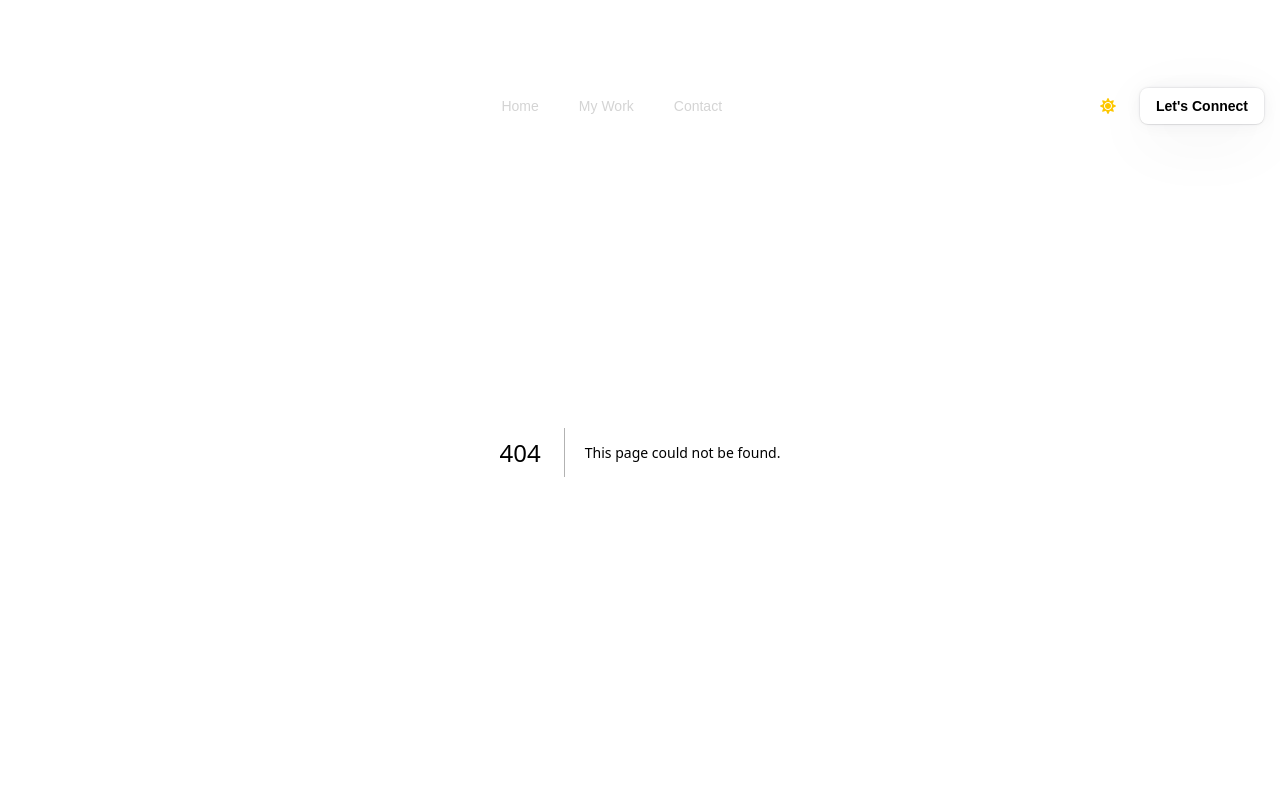
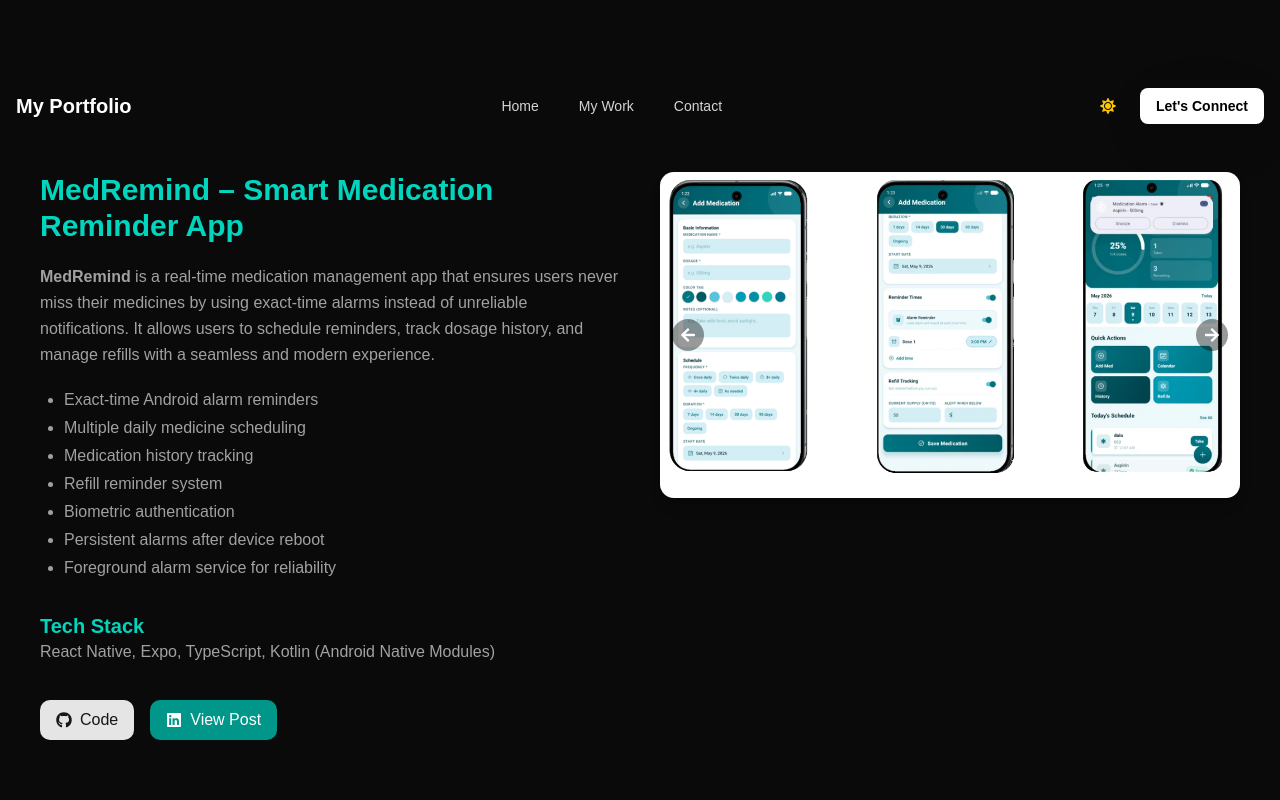
Before and after one commit to Guna-meda/My-portfolio-2025, a Next.js app: page /projects/MedRemind in a window 1280 px wide. Before the commit this address had no page. Shown: the top 800 px of the page. Built offline with nearby package versions, Linux system fonts and the light colour scheme; a web font is replaced by a local one.

Commit message:
Medremind udated

```diff
--- /dev/null
+++ b/app/projects/MedRemind/page.js
@@ -0,0 +1,134 @@
+"use client";
+
+import { useState, useEffect } from "react";
+import {
+  FaArrowLeft,
+  FaArrowRight,
+  FaGithub,
+  FaLinkedin,
+} from "react-icons/fa";
+
+export default function MedRemindProjectPage() {
+  const images = [
+    "/images/MedRemind.png",
+    "/images/medremind2.png",
+  ];
+
+  const [currentImageIndex, setCurrentImageIndex] = useState(0);
+
+  const handlePrevImage = () => {
+    setCurrentImageIndex((prev) =>
+      prev === 0 ? images.length - 1 : prev - 1
+    );
+  };
+
+  const handleNextImage = () => {
+    setCurrentImageIndex((prev) =>
+      prev === images.length - 1 ? 0 : prev + 1
+    );
+  };
+
+  useEffect(() => {
+    const timer = setInterval(() => {
+      setCurrentImageIndex((prev) =>
+        prev === images.length - 1 ? 0 : prev + 1
+      );
+    }, 3000);
+
+    return () => clearInterval(timer);
+  }, []);
+
+  return (
+    <div className="min-h-screen bg-background text-foreground flex flex-col lg:flex-row items-center lg:items-start gap-10 p-6 md:p-10 mt-20">
+
+      {/* LEFT SECTION */}
+      <div className="flex flex-col w-full lg:w-1/2 gap-5">
+
+        <h1 className="text-3xl font-bold text-teal-600 dark:text-teal-400">
+          MedRemind – Smart Medication Reminder App
+        </h1>
+
+        <p className="text-muted-foreground leading-relaxed">
+          <strong>MedRemind</strong> is a real-time medication management app that ensures
+          users never miss their medicines by using exact-time alarms instead of
+          unreliable notifications. It allows users to schedule reminders, track dosage
+          history, and manage refills with a seamless and modern experience.
+        </p>
+
+        {/* Features */}
+        <ul className="list-disc pl-6 text-muted-foreground space-y-1">
+          <li>Exact-time Android alarm reminders</li>
+          <li>Multiple daily medicine scheduling</li>
+          <li>Medication history tracking</li>
+          <li>Refill reminder system</li>
+          <li>Biometric authentication</li>
+          <li>Persistent alarms after device reboot</li>
+          <li>Foreground alarm service for reliability</li>
+        </ul>
+
+        {/* Tech Stack */}
+        <div>
+          <h2 className="text-xl font-semibold text-teal-600 dark:text-teal-400 mt-3">
+            Tech Stack
+          </h2>
+          <p className="text-muted-foreground">
+            React Native, Expo, TypeScript, Kotlin (Android Native Modules)
+          </p>
+        </div>
+
+        {/* Buttons */}
+        <div className="flex gap-4 mt-4 flex-wrap">
+
+          <a
+            href="https://github.com/Guna-meda/Medremind-upgraded"
+            target="_blank"
+            className="flex items-center gap-2 px-4 py-2 bg-primary text-primary-foreground rounded-lg hover:bg-primary/90 transition hover:scale-105"
+          >
+            <FaGithub /> Code
+          </a>
+
+          <a
+            href="https://www.linkedin.com/posts/gunavathi-mi_reactnative-kotlin-mobiledevelopment-ugcPost-7460230030271348737--R7m"
+            target="_blank"
+            className="flex items-center gap-2 px-4 py-2 bg-teal-600 text-white rounded-lg hover:bg-teal-700 transition hover:scale-105"
+          >
+            <FaLinkedin /> View Post
+          </a>
+
+        </div>
+      </div>
+
+      {/* RIGHT SECTION */}
+      <div className="w-full lg:w-1/2 flex flex-col gap-6">
+
+        {/* Image Carousel */}
+        <div className="relative aspect-video bg-muted rounded-xl overflow-hidden shadow-lg">
+
+          <img
+            src={images[currentImageIndex]}
+            alt={`MedRemind image ${currentImageIndex + 1}`}
+            className="w-full h-full object-cover transition-all duration-500"
+          />
+
+          {/* Left Arrow */}
+          <button
+            onClick={handlePrevImage}
+            className="absolute left-3 top-1/2 -translate-y-1/2 bg-black/40 text-white p-2 rounded-full hover:bg-black/60 transition"
+          >
+            <FaArrowLeft />
+          </button>
+
+          {/* Right Arrow */}
+          <button
+            onClick={handleNextImage}
+            className="absolute right-3 top-1/2 -translate-y-1/2 bg-black/40 text-white p-2 rounded-full hover:bg-black/60 transition"
+          >
+            <FaArrowRight />
+          </button>
+
+        </div>
+      </div>
+
+    </div>
+  );
+}
--- a/components/work/Projects.jsx
+++ b/components/work/Projects.jsx
@@ -5,6 +5,11 @@ import Link from "next/link";
 import { useRouter } from "next/navigation";
 
 const projects = [
+  {
+    title: "MedRemind",
+    img: "/images/MedRemind.png",
+    link: "/projects/MedRemind",
+  },
   {
     title: "IntervuAI",
     img: "/images/intervu.png",
```
Also changed, not shown: public/images/MedRemind.png (added), public/images/medremind2.png (added).
